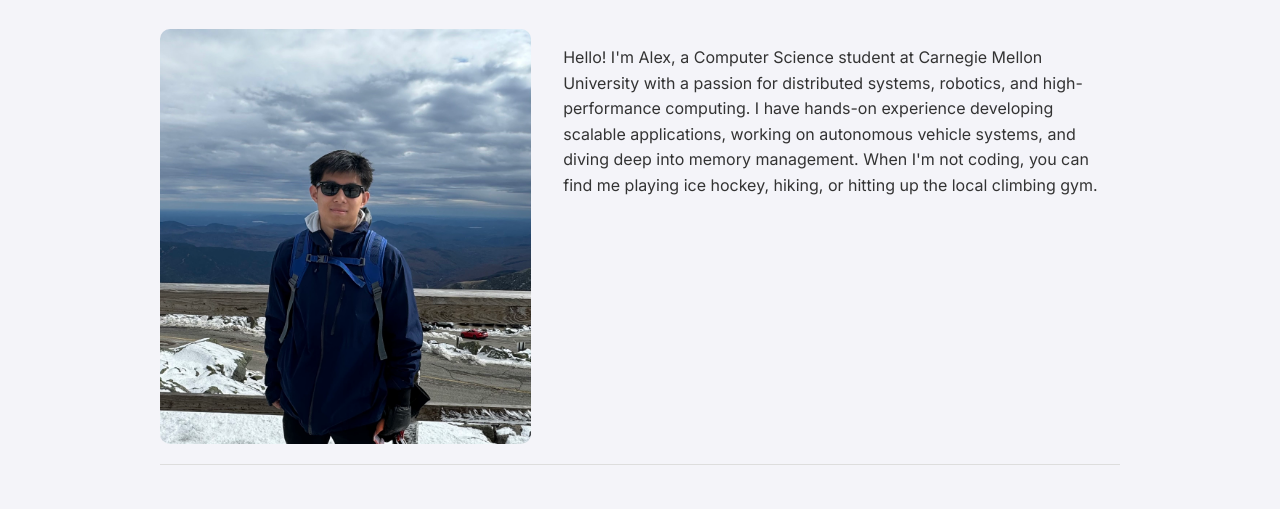
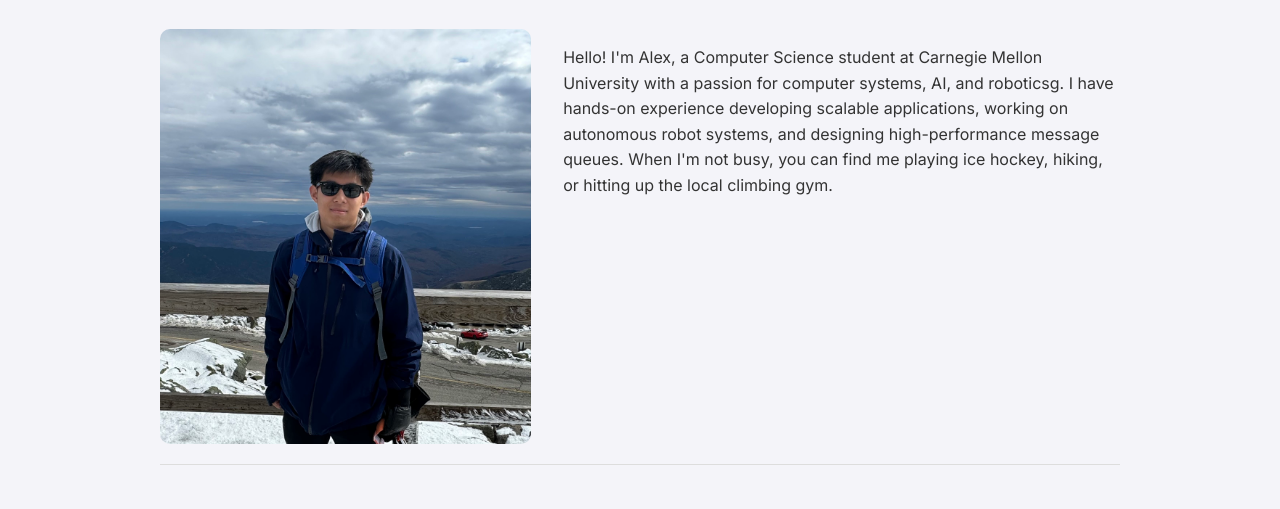
Before and after one commit to alexli-boston/alexli-boston.github.io, a plain HTML site: page index.html in a window 1280 px wide. Shown: the part 269-778 px from the top of the page. Drawn offline with Linux system fonts and the light colour scheme.

Commit message:
Update index.html

```diff
--- a/index.html
+++ b/index.html
@@ -31,7 +31,7 @@
             <h2>About Me</h2>
             <img src="assets/IMG_8419.jpg">
             <p>
-                Hello! I'm Alex, a Computer Science student at Carnegie Mellon University with a passion for distributed systems, robotics, and high-performance computing. I have hands-on experience developing scalable applications, working on autonomous vehicle systems, and diving deep into memory management. When I'm not coding, you can find me playing ice hockey, hiking, or hitting up the local climbing gym.
+                Hello! I'm Alex, a Computer Science student at Carnegie Mellon University with a passion for computer systems, AI, and roboticsg. I have hands-on experience developing scalable applications, working on autonomous robot systems, and designing high-performance message queues. When I'm not busy, you can find me playing ice hockey, hiking, or hitting up the local climbing gym.
             </p>
         </section>
 
```
